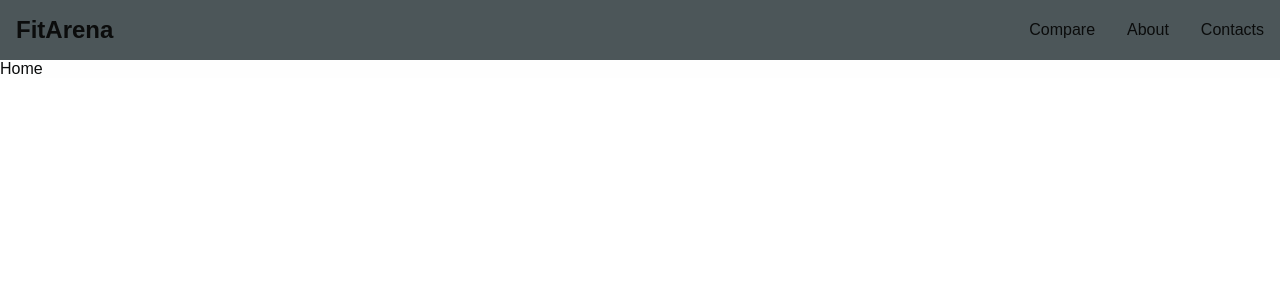
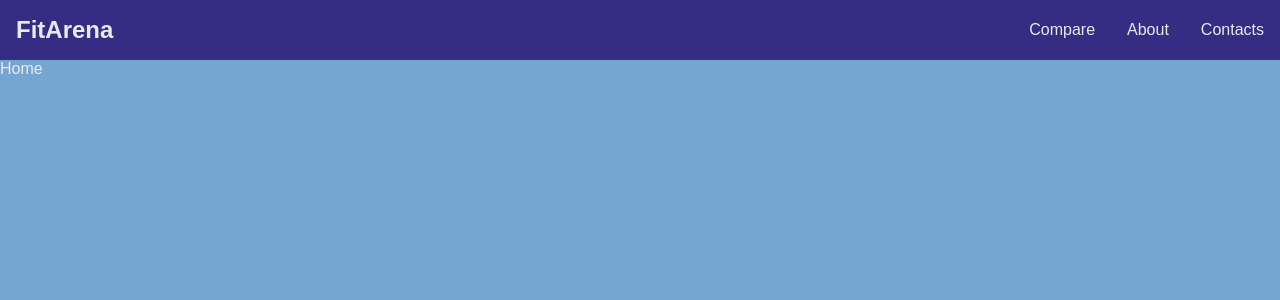
Before and after one commit to Benquerer/fit-arena, a React (Vite) app: page / in a window 1280 px wide. Shown: the top 300 px of the page. Built offline with nearby package versions, Linux system fonts and the light colour scheme.

Commit message:
color change

```diff
--- a/src/styles/App.css
+++ b/src/styles/App.css
@@ -1,6 +1,6 @@
 .App{
-    background-color: #fefefe;
+    background-color: #75a6d2;
     height: 100%;
     width: 100%;
-    color: #0b0c0c;
+    color: #eaeaec;
 }
--- a/src/styles/Navbar.css
+++ b/src/styles/Navbar.css
@@ -1,12 +1,12 @@
 .active{
-    background-color: #cfebf3;
+    background-color: #3b84c5;
 }
 
 nav{
     display: flex;
     justify-content: space-between;
     align-items: center;
-    background-color: #4c5659;
+    background-color: #352c84;
     position: sticky;
     top: 0;
 }
@@ -16,7 +16,7 @@ nav .title{
     margin: 1rem;
     font-weight: bold;
     text-decoration: none;
-    color: #0b0c0c;
+    color: #eaeaec;
 }
 
 nav ul{
@@ -30,14 +30,14 @@ nav ul li{
 nav ul li a{
     display: block;
     text-decoration: none;
-    color: #0b0c0c;
+    color: #eaeaec;
     padding: 0.5rem;
     margin: 0 0.5rem;
     border-radius: 0.5rem;
 }
 
 nav ul li a:not(.active):hover{
-    background-color: #8da0a6;
+    background-color: #afc8df;
 }
 
 nav .menu{
@@ -54,7 +54,7 @@ nav .menu{
 nav .menu span{
     height: 0.4rem;
     width: 100%;
-    background-color: #0b0c0c;
+    background-color: #eaeaec;
     border-radius: 0.2rem;
 }
 
--- a/src/styles/index.css
+++ b/src/styles/index.css
@@ -4,3 +4,7 @@
     padding: 0;
     font-family: Arial, Helvetica, sans-serif;
 }
+
+body{
+    background-color: #75a6d2;
+}
```
